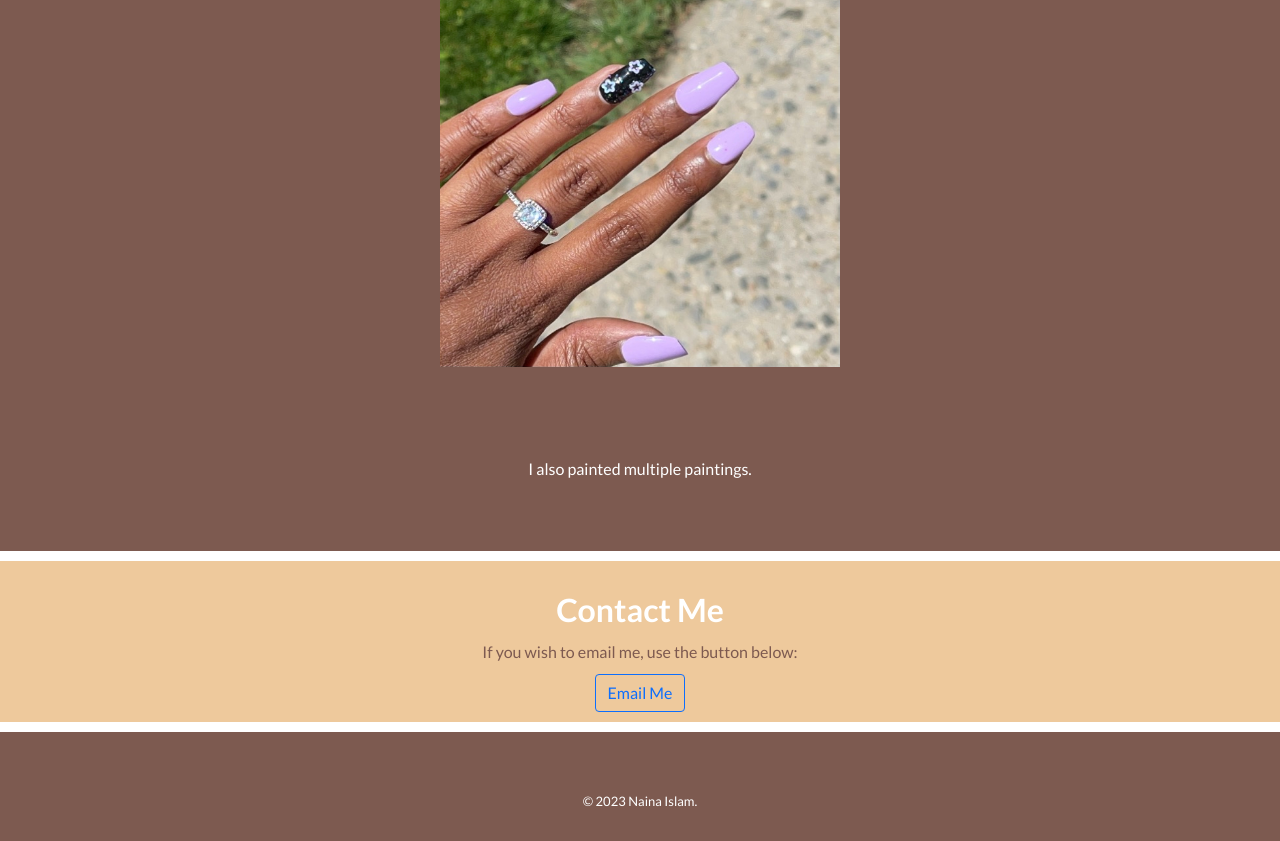
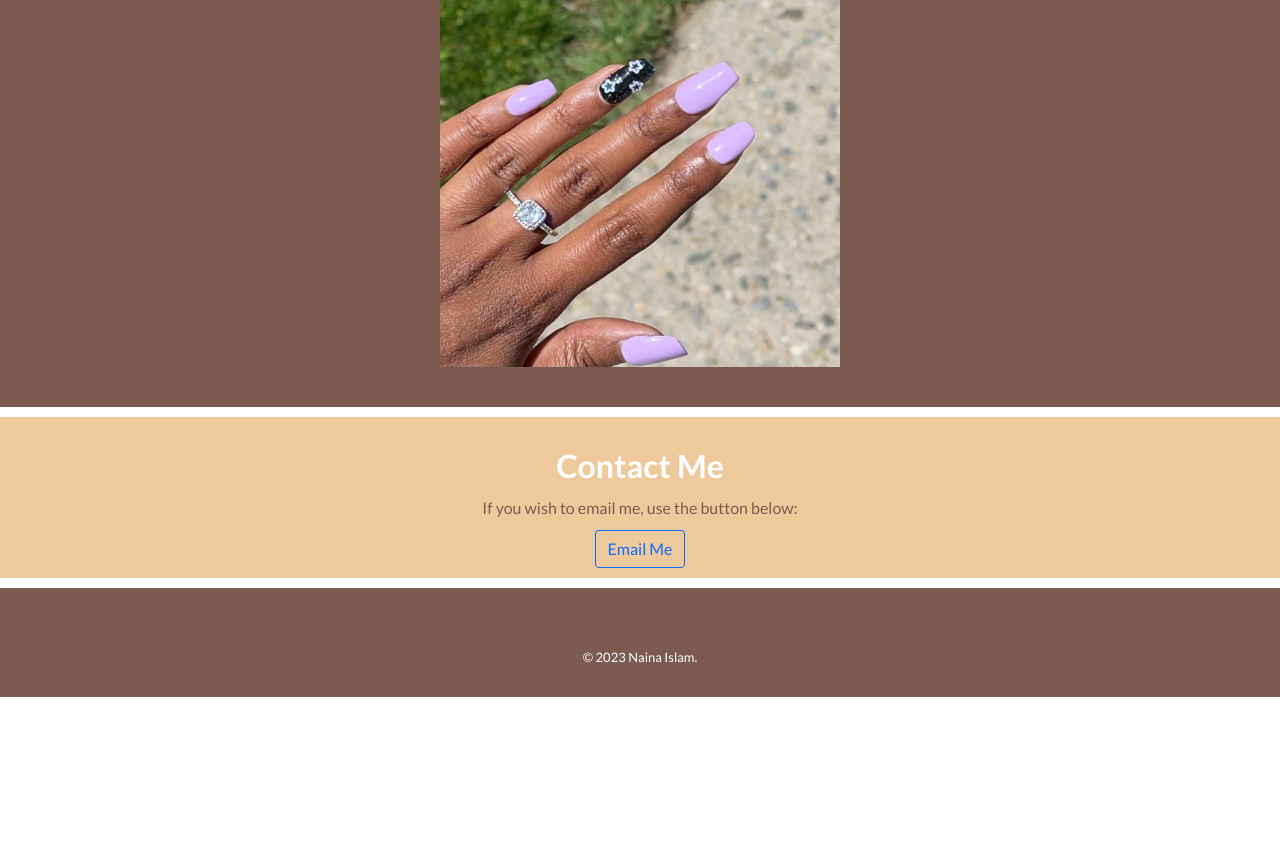
Before and after one commit to naina-islam/naina-islam.github.io, a plain HTML site: page index.html in a window 1280 px wide. Shown: the part 2977-3818 px from the top of the page. After the commit the page ends 3674 px from the top, so only its background shows below. Drawn offline with nearby package versions, Linux system fonts and the light colour scheme; a script that the page names is missing.

Commit message:
2023 commit

```diff
--- a/index.html
+++ b/index.html
@@ -93,7 +93,7 @@
 
       </div>
 
-      <p class="sub-title">I also painted multiple paintings.</p>
+
 
     </div>
   </section>
```
